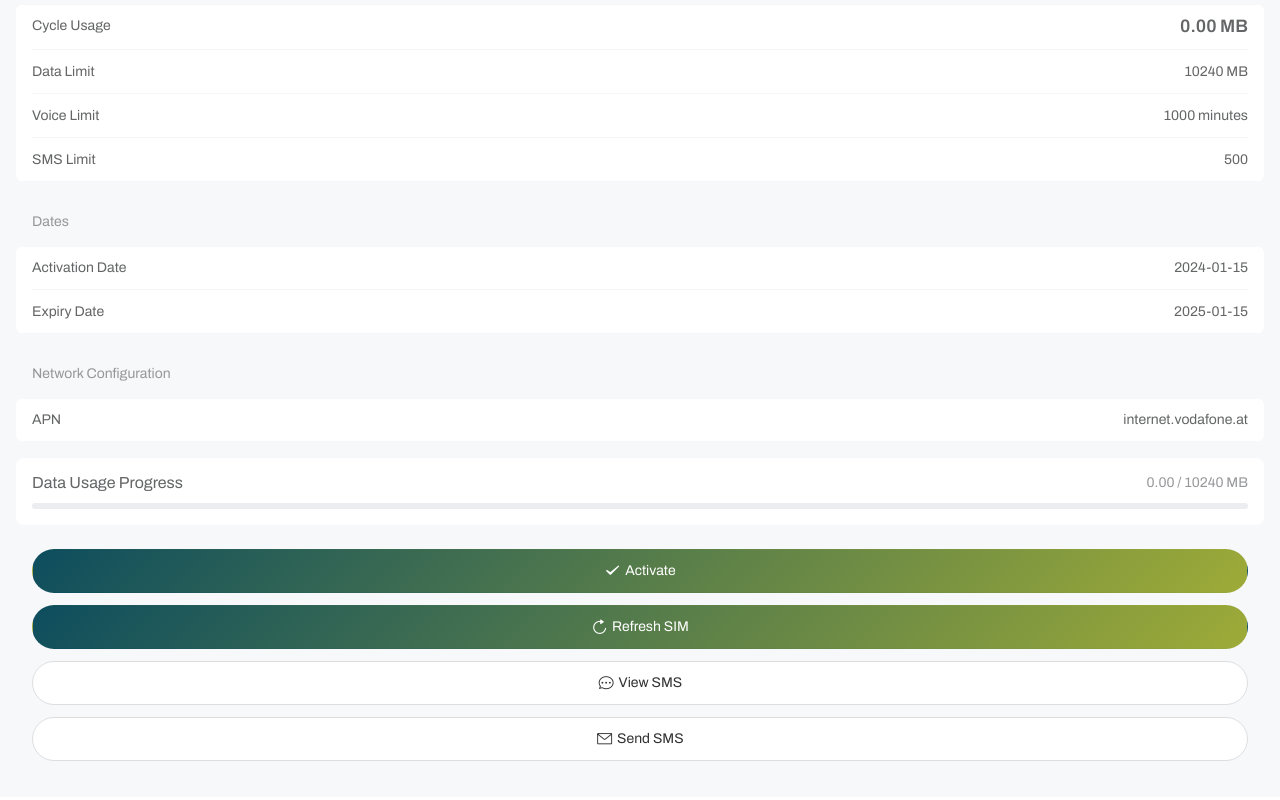
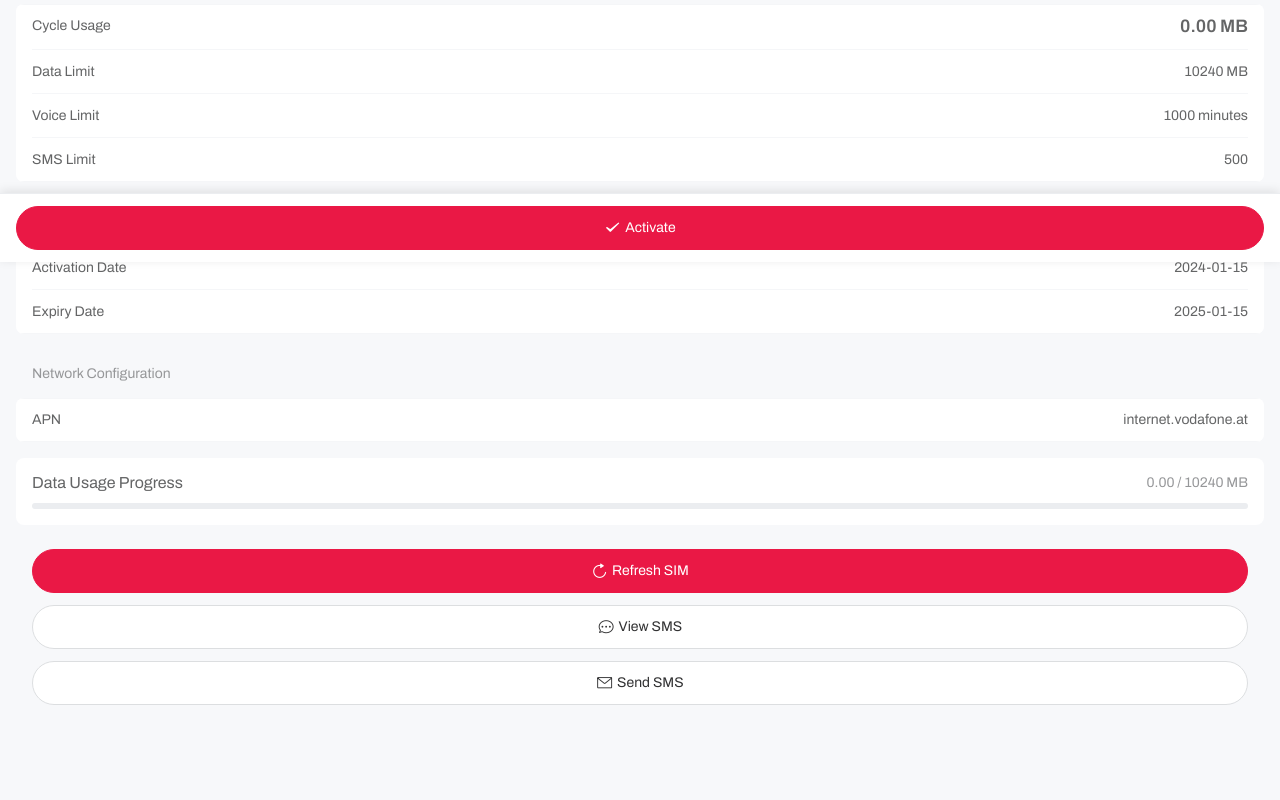
Before and after one commit to nocodevit/cube-mobile-vant, a Vue app: page /sim-detail/1 in a window 1280 px wide. Shown: the part 538-1338 px from the top of the page. Built offline with nearby package versions, Linux system fonts and the light colour scheme.

Commit message:
Switch theme to linksfield and make Activate button sticky at bottom

```diff
--- a/src/config/theme.js
+++ b/src/config/theme.js
@@ -94,7 +94,7 @@ export const themes = {
 }
 
 // 当前使用的主题（可以通过修改这里来切换主题）
-export const currentThemeName = 'thg' // 可选值: 'linksfield', 'thg'
+export const currentThemeName = 'linksfield' // 可选值: 'linksfield', 'thg'
 
 // 获取当前主题配置
 export const getCurrentTheme = () => {
--- a/src/views/SimDetail.vue
+++ b/src/views/SimDetail.vue
@@ -107,10 +107,7 @@
 
       <!-- 操作按钮 -->
       <div class="action-buttons">
-        <van-button v-if="sim.status === 'pre-activated'" type="primary" block round icon="success" @click="handleActivate">
-          Activate
-        </van-button>
-        <van-button type="primary" block round icon="replay" :style="sim.status === 'pre-activated' ? 'margin-top: 12px;' : ''" @click="handleRefresh">
+        <van-button type="primary" block round icon="replay" @click="handleRefresh">
           Refresh SIM
         </van-button>
         <van-button type="default" block round icon="chat-o" style="margin-top: 12px;" @click="handleViewSMS">
@@ -120,6 +117,13 @@
           Send SMS
         </van-button>
       </div>
+    </div>
+
+    <!-- Sticky Activate Button (仅当状态为 pre-activated 时显示) -->
+    <div v-if="sim.status === 'pre-activated'" class="sticky-activate-button">
+      <van-button type="primary" block round icon="success" @click="handleActivate">
+        Activate
+      </van-button>
     </div>
   </div>
   <van-empty v-else description="SIM not found" />
@@ -279,6 +283,8 @@ const handleSwitchChange = async (value) => {
   padding-bottom: 20px;
   min-height: 100vh;
   background-color: var(--cube-background);
+  position: relative;
+  padding-bottom: 80px; /* 为底部按钮留出空间 */
 }
 
 .detail-content {
@@ -570,4 +576,17 @@ const handleSwitchChange = async (value) => {
   background: linear-gradient(135deg, var(--cube-gradient-start) 0%, var(--cube-gradient-end) 100%) !important;
   background-color: transparent !important;
 }
+
+/* Sticky Activate Button */
+.sticky-activate-button {
+  position: fixed;
+  bottom: 0;
+  left: 0;
+  right: 0;
+  padding: 12px 16px;
+  background-color: #fff;
+  box-shadow: 0 -2px 10px rgba(0, 0, 0, 0.1);
+  z-index: 100;
+  border-top: 1px solid var(--cube-border-color);
+}
 </style>
```
